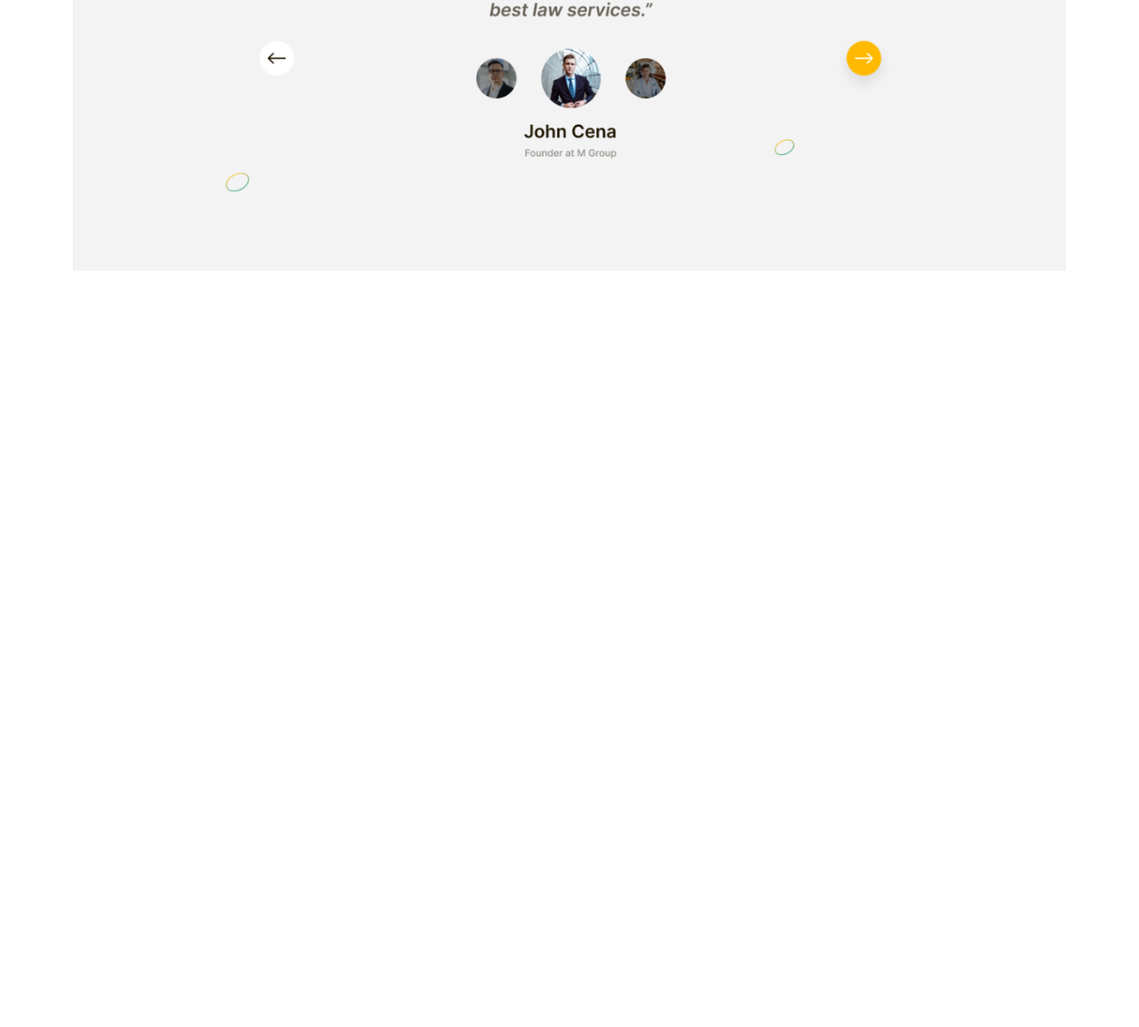
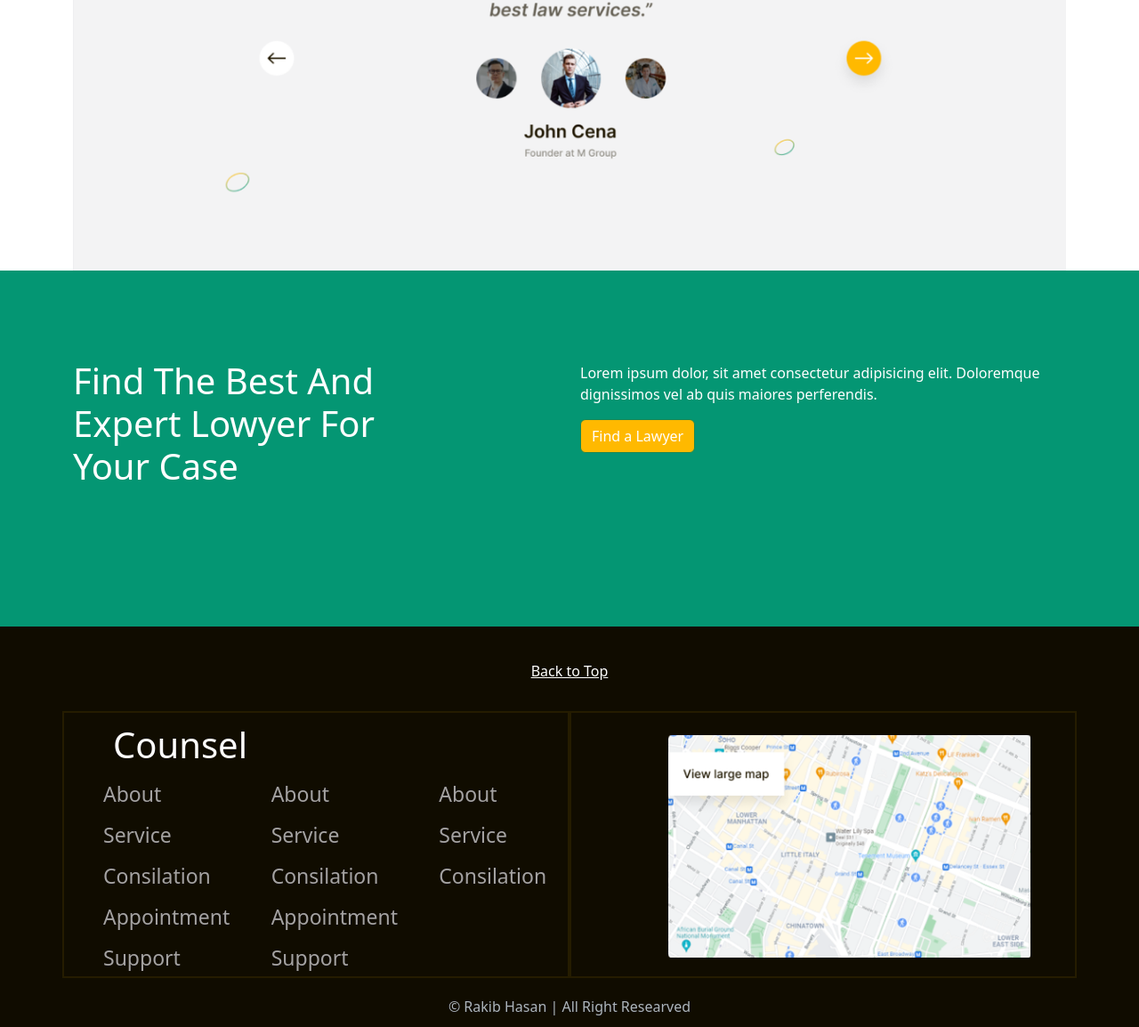
Before and after one commit to RakibHasan011/Software_project_3, a plain HTML site: page index.html in a window 1280 px wide. Shown: the part 1929-3083 px from the top of the page at 89% size. Before the commit the page ends 2233 px from the top, so only its background shows below. Drawn offline with nearby package versions, Linux system fonts and the light colour scheme.

Commit message:
Added footer

```diff
--- a/css/style.css
+++ b/css/style.css
@@ -53,12 +53,15 @@ padding-right: 0px;
 padding-left: 0px;
 }
 .itemOne_left{
-    text-align: center;
+    text-align: start;
     margin-top: 150px;
 
 }
 .itemOne_left h1{
     text-transform: capitalize;
+}
+.itemOne_left a{
+    color: #FFB900;
 }
 /* .itemOne_left h1,p{
     margin-top: 200px;
@@ -72,3 +75,79 @@ padding-left: 0px;
 .itemThree{
     margin-top: 80px;
 }
+.itemfour{
+    background: #049673;
+    height: 400px;
+}
+.itemfour h1{
+    color: #fff;
+    margin-top: 100px;
+    text-transform: capitalize;
+}
+.itemfour p{
+    color: #fff;
+    margin-top: 103px;
+}
+.find{
+
+padding-right: 172px;
+}
+.when{
+
+}
+.footer{
+    background: #100c00;
+    height: 400px;
+}
+.footer a{
+    color: #ffffff;
+    text-align: center;
+    margin-top: 38px;
+    margin-bottom: 33px;
+}
+.footer ul{
+    color: rgb(164, 162, 162);
+    font-size: ;
+    font-size: 23px;
+    line-height: 2;
+    list-style: none;
+}
+.f_left{
+    border-style: solid;
+    height: 300px;
+    border-color: #251c00;
+    border-width: 2px;
+    color: #fff;
+}
+.f_left h1{
+
+margin-top: 12px;
+
+margin-left: 43px;
+}
+.f_right{
+    border-style: solid;
+    height: 300px;
+    border-color: #251c00;
+    border-width: 2px;
+}
+.f_right img{
+    height: 250px;
+    margin-top: 25px;
+    margin-left: 97px;
+}
+.footer2{
+    background: #100c00;
+    color: #fff;
+    text-align: center;
+    height: 50px;
+}
+.footer2 p{
+
+}
+.copyright{
+
+padding-top: 15px;
+
+color: #adb5bd;
+}
--- a/index.html
+++ b/index.html
@@ -113,6 +113,7 @@
               <div class="itemOne_left col-md-6">
                 <h1>Practice areas and services</h1>
                 <p>Lorem, ipsum dolor sit amet consectetur adipisicing elit. Distinctio veniam tempora fugiat vero. Amet veritatis reprehenderit ea temporibus modi voluptatum.</p>
+                <a href="">Learn More</a>
               </div>
               <div class="my_list col-md-6">
                 <ol>
@@ -127,6 +128,8 @@
           </div>
          </section>
          <!-- item par-2 end -->
+
+         <!-- item par-3 start -->
          <section>
           <div class="container">
             <div class="row itemThree">
@@ -134,10 +137,81 @@
             </div>
           </div>
          </section>
-         <!-- item part-3 start -->
+         <!-- item par-3 end -->
+
+         <!-- item part-4 start -->
+         <section class="itemfour">
+          <div class="container">
+            <div class="row">
+
+                <div class="col-md-6 find">
+                  <h1>find the best and expert lowyer for your case</h1>
+                </div>
+
+              <div class="col-md-6 when">
+                <p>Lorem ipsum dolor, sit amet consectetur adipisicing elit. Doloremque dignissimos vel ab quis maiores perferendis.</p>
+                <button class="btn btn_service btn-outline-success" type="submit">Find a Lawyer</button>
+              </div>
+            </div>
+          </div>
+         </section>
+         <!-- item part-4 end -->
+
+         <!-- foorter part-1 start -->
+         <section class="footer">
+          <div class="container">
+            <div class="row">
+              <a href="">Back to Top</a>
+
+              <div class="col-md-6 f_left">
+                <h1>Counsel</h1>
+                <div class="row">
+                  <div class="col-md-4">
+                    <ul class="">
+                      <li>About</li>
+                      <li>Service</li>
+                      <li>Consilation</li>
+                      <li>Appointment</li>
+                      <li>Support</li>
+                    </ul>
+                  </div>
+                  <div class="col-md-4">
+                    <ul class="">
+                      <li>About</li>
+                      <li>Service</li>
+                      <li>Consilation</li>
+                      <li>Appointment</li>
+                      <li>Support</li>
+                    </ul>
+                  </div>
+                  <div class="col-md-4">
+                    <ul class="">
+                      <li>About</li>
+                      <li>Service</li>
+                      <li>Consilation</li>
+                    </ul>
+                  </div>
+                </div>
 
 
-         <!-- item part-3 start -->
+              </div>
+              <div class="col-md-6 f_right">
+                <img src="images/map.png" alt="">
+              </div>
+
+          </div>
+         </section>
+
+         <!-- foorter part-1 start -->
+
+         <!-- footer part-2 start -->
+         <section class="footer2">
+          <div class="container">
+            <p class="copyright">© Rakib Hasan | All Right Researved</p>
+          </div>
+         </section>
+
+         <!-- footer part-2 end -->
 
     </header>
     <script src="https://cdn.jsdelivr.net/npm/bootstrap@5.2.3/dist/js/bootstrap.bundle.min.js"></script>
```
Also changed, not shown: images/map.png (added), images/social.png (added).
